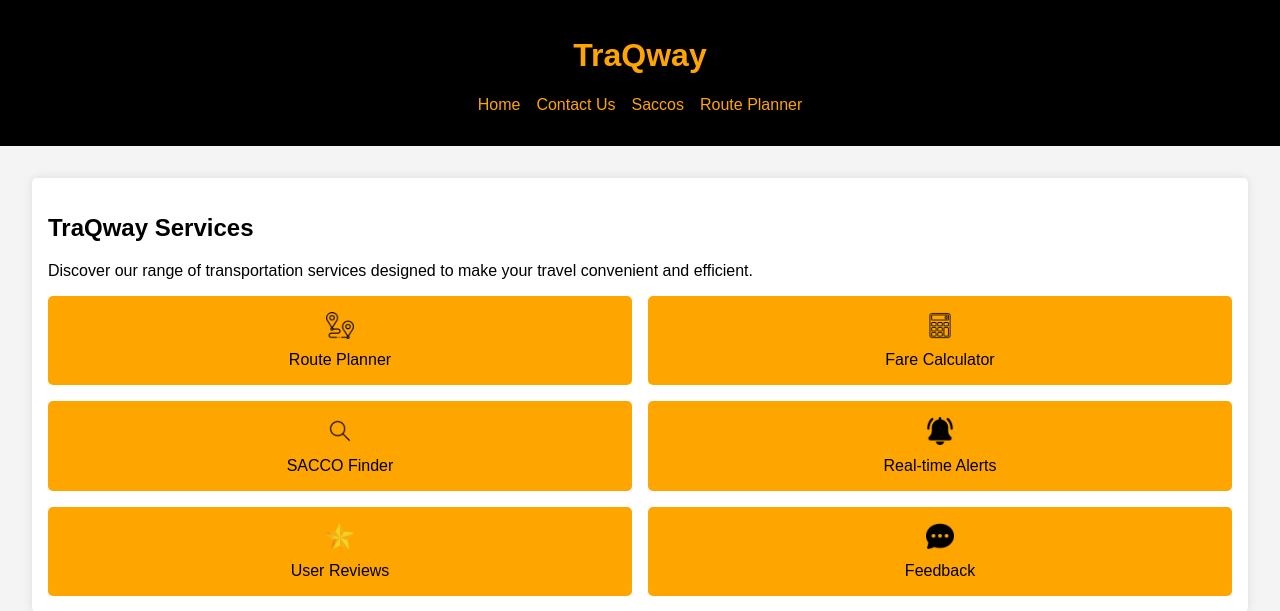
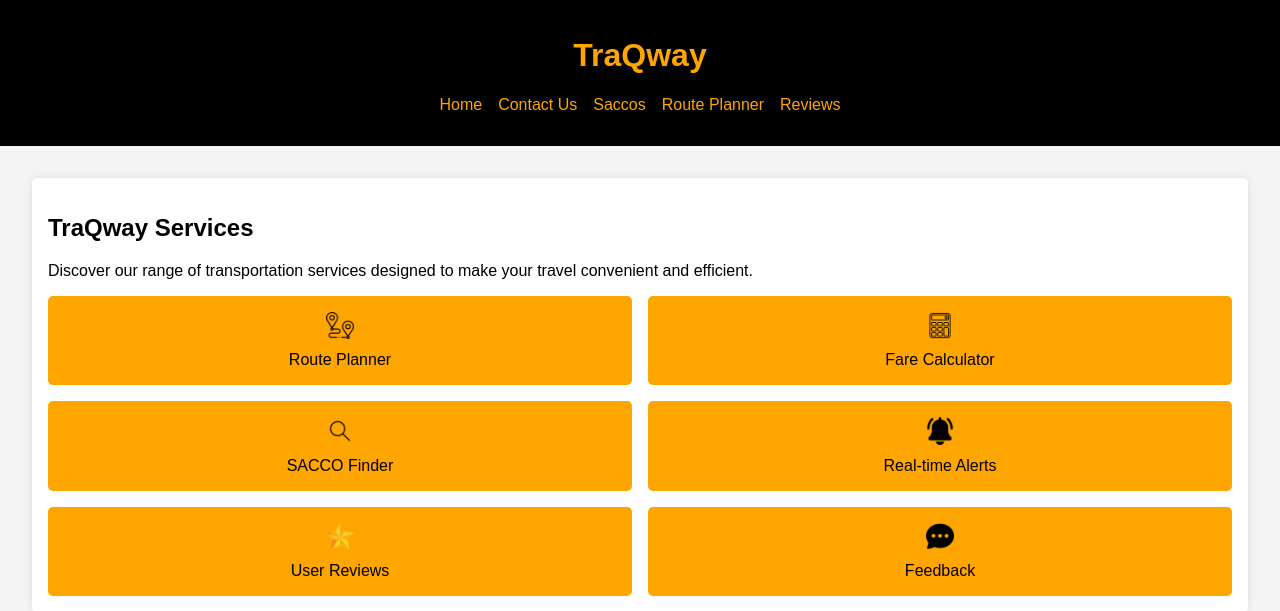
Before and after one commit to Ivy-Chelsea/TraqWay, a Flask app: page /home in a window 1280 px wide. Shown: the top 611 px of the page. Run offline with Flask 3, Linux system fonts and the light colour scheme.

Commit message:
add reviews page

```diff
--- a/Traq/routes.py
+++ b/Traq/routes.py
@@ -26,3 +26,8 @@ def routes():
 @app.route("/sacco")
 def sacco():
     return render_template("sacco.html", title="saccos", saccos=saccos)
+
+
+@app.route("/reviews")
+def reviews():
+    return render_template("alert.html", title="reviews", saccos=saccos)
--- a/Traq/templates/welcome.html
+++ b/Traq/templates/welcome.html
@@ -15,6 +15,7 @@
                 <li><a href="{{ url_for('contact') }}">Contact Us</a></li>
                 <li><a href="{{ url_for('sacco') }}">Saccos</a></li>
                 <li><a href="{{ url_for('routes') }}">Route Planner</a></li>
+                <li><a href="{{ url_for('reviews') }}">Reviews</a></li>
             </ul>
         </nav>
     </header>
```
